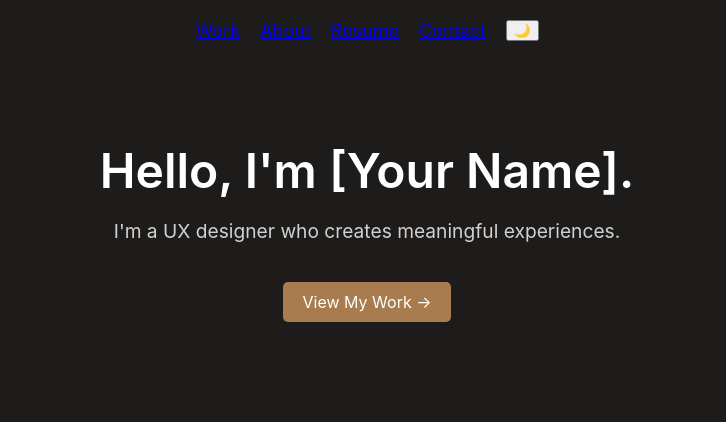
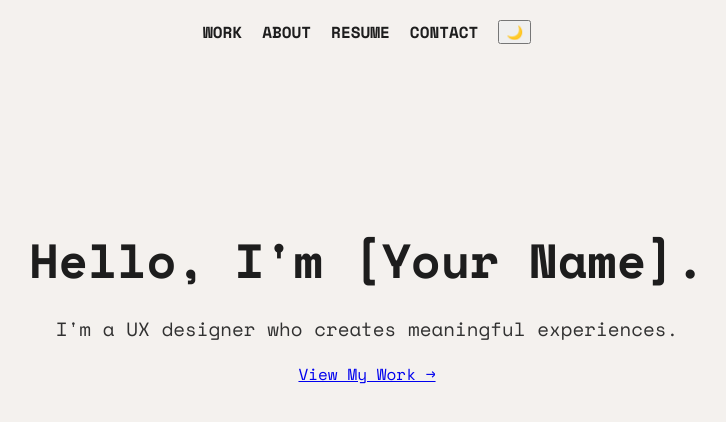
Before and after one commit to elaineww/elaineww.github.io, a plain HTML site: page index.html in a window 1280 px wide. Shown: the whole page, without its empty margins (273-999 px from the left). Drawn offline with nearby package versions, Linux system fonts and the light colour scheme.

Commit message:
Update styles.css

```diff
--- a/styles.css
+++ b/styles.css
@@ -1,24 +1,21 @@
+/* Import the same font */
+@import url('https://fonts.googleapis.com/css2?family=Space+Mono:wght@400;700&display=swap');
+
 :root {
-    --bg-dark: #1e1c1a;
-    --bg-light: #f4ede6;
-    --text-dark: #fff;
-    --text-light: #2e2b27;
-    --accent: #a87c4f; /* Earthy brown */
+    --bg: #f4f1ee; /* Light beige */
+    --text: #1d1d1d; /* Dark text */
+    --button-bg: #1d1d1d;
+    --button-text: #ffffff;
+    --hover-bg: #444;
 }
 
 body {
-    background: var(--bg-dark);
-    color: var(--text-dark);
-    font-family: 'Inter', sans-serif;
+    background: var(--bg);
+    color: var(--text);
+    font-family: 'Space Mono', monospace;
     text-align: center;
-    transition: background 0.3s, color 0.3s;
+    margin: 0;
     padding: 0;
-    margin: 0;
-}
-
-.light-mode {
-    background: var(--bg-light);
-    color: var(--text-light);
 }
 
 nav {
@@ -27,33 +24,45 @@ nav {
     gap: 20px;
     padding: 20px;
     font-size: 18px;
+    font-weight: bold;
+}
+
+nav a {
+    text-decoration: none;
+    color: var(--text);
+    text-transform: uppercase;
+    font-size: 16px;
 }
 
 .hero {
-    margin-top: 10vh;
+    margin-top: 20vh;
 }
 
 h1 {
     font-size: 3rem;
-    font-weight: 600;
-    margin-bottom: 10px;
+    font-weight: 700;
+    margin-bottom: 15px;
 }
 
 p {
     font-size: 1.2rem;
-    opacity: 0.8;
+    opacity: 0.9;
 }
 
-.cta-button {
+.button {
     display: inline-block;
     margin-top: 20px;
     padding: 10px 20px;
-    background: var(--accent);
-    color: white;
+    background: var(--button-bg);
+    color: var(--button-text);
     text-decoration: none;
-    border-radius: 5px;
+    font-weight: bold;
+    text-transform: uppercase;
+    border: 2px solid var(--button-bg);
+    transition: background 0.3s, color 0.3s;
 }
 
-.light-mode .cta-button {
-    background: #5c4937;
+.button:hover {
+    background: var(--hover-bg);
+    color: #fff;
 }
```
